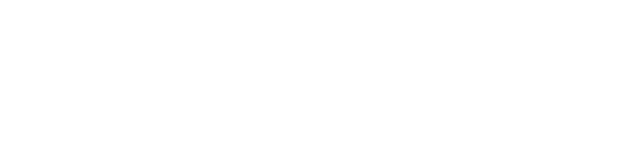
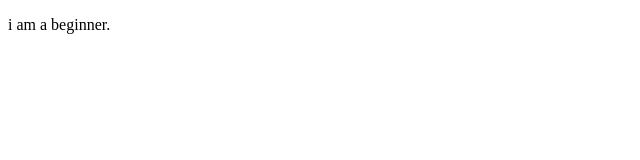
Before and after one commit to tasnim168/tasnim-git-repo, a plain HTML site: page index.html in a window 1280 px wide. Shown: the whole page, without its empty margins (0-640 px from the left). Drawn offline with Linux system fonts and the light colour scheme.

Commit message:
i am a beginner.

```diff
--- a/index.html
+++ b/index.html
@@ -6,6 +6,6 @@
     <title>My first Ever Github Repo</title>
 </head>
 <body>
-
+    <p>i am a beginner.</p>
 </body>
 </html>
```
